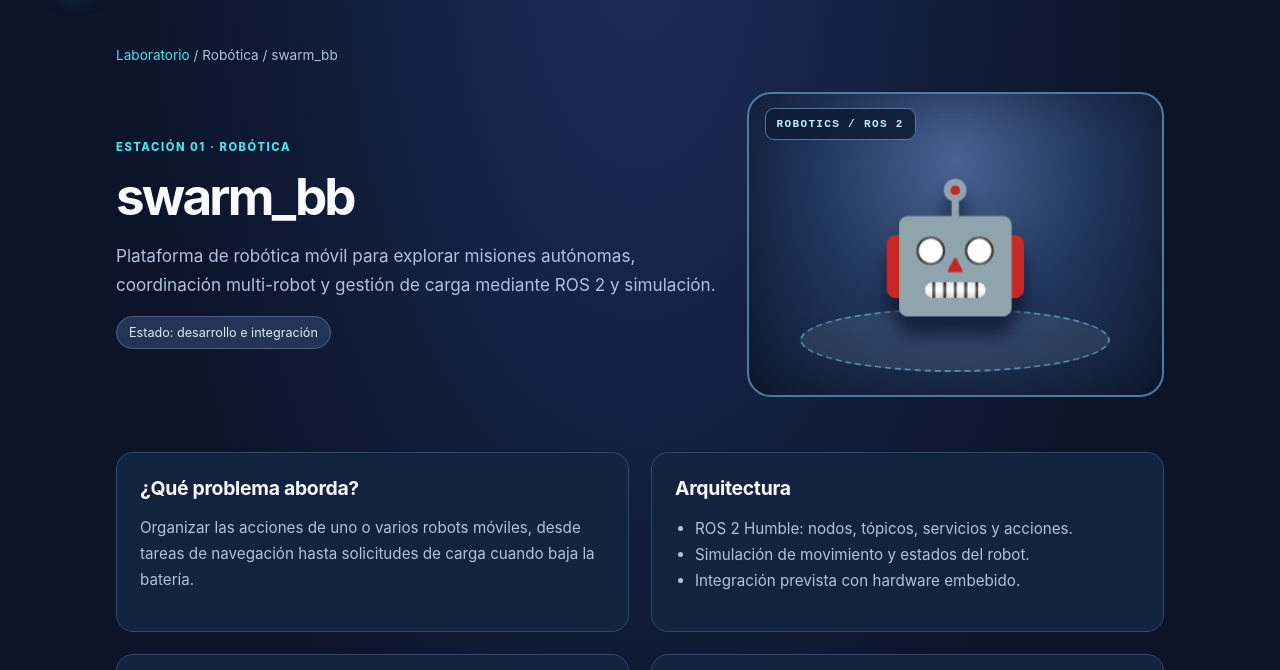
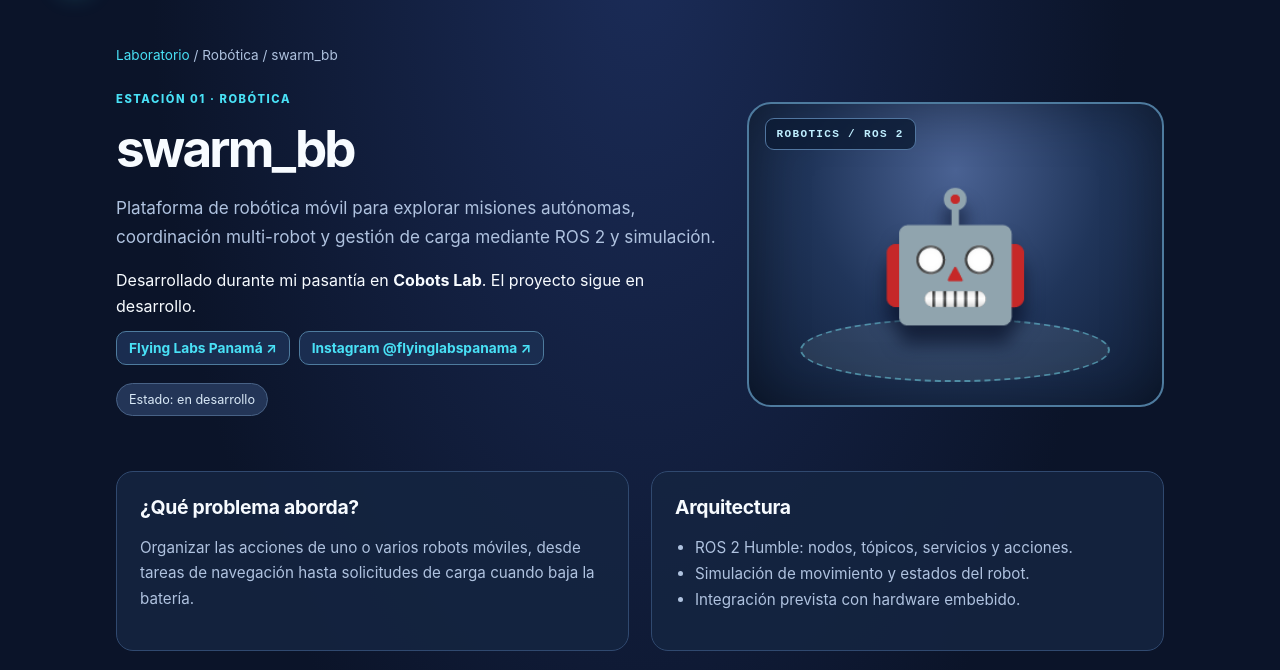
Before and after one commit to lcmj2803/engineering_lab, a plain HTML site: page projects/swarm-bb.html in a window 1280 px wide. Shown: the part 61-731 px from the top of the page. Drawn offline with Linux system fonts and the light colour scheme.

Commit message:
swarm update

```diff
--- a/projects/swarm-bb.html
+++ b/projects/swarm-bb.html
@@ -2,6 +2,6 @@
 <html lang="es"><head><meta charset="utf-8"><meta name="viewport" content="width=device-width, initial-scale=1"><meta name="theme-color" content="#111b39"><title>swarm_bb | Engineering Lab</title><link rel="stylesheet" href="../styles.css"></head><body>
 <header class="site-header"><a class="brand" href="../index.html"><span class="brand-mark">LM</span><span>Engineering <strong>Lab</strong></span></a><nav><a href="../index.html#laboratorio">Laboratorio</a><a href="../index.html#proyectos">Proyectos</a></nav></header>
 <main class="project-main"><div class="breadcrumbs"><a href="../index.html">Laboratorio</a> / Robótica / swarm_bb</div>
-<section class="project-hero"><div><div class="eyebrow">ESTACIÓN 01 · ROBÓTICA</div><h1>swarm_bb</h1><p class="lead">Plataforma de robótica móvil para explorar misiones autónomas, coordinación multi-robot y gestión de carga mediante ROS 2 y simulación.</p><span class="status">Estado: desarrollo e integración</span></div><div class="project-art"><span class="art-tag">ROBOTICS / ROS 2</span><span class="big-emoji" aria-hidden="true">🤖</span></div></section>
+<section class="project-hero"><div><div class="eyebrow">ESTACIÓN 01 · ROBÓTICA</div><h1>swarm_bb</h1><p class="lead">Plataforma de robótica móvil para explorar misiones autónomas, coordinación multi-robot y gestión de carga mediante ROS 2 y simulación.</p><p class="origin">Desarrollado durante mi pasantía en <strong>Cobots Lab</strong>. El proyecto sigue en desarrollo.</p><div class="org-links"><a href="https://flyinglabs.org/panama" target="_blank" rel="noopener">Flying Labs Panamá ↗</a><a href="https://www.instagram.com/flyinglabspanama/" target="_blank" rel="noopener">Instagram @flyinglabspanama ↗</a></div><span class="status">Estado: en desarrollo</span></div><div class="project-art"><span class="art-tag">ROBOTICS / ROS 2</span><span class="big-emoji" aria-hidden="true">🤖</span></div></section>
 <section class="project-content" aria-label="Detalles del proyecto"><div class="info-card"><h2>¿Qué problema aborda?</h2><p>Organizar las acciones de uno o varios robots móviles, desde tareas de navegación hasta solicitudes de carga cuando baja la batería.</p></div><div class="info-card"><h2>Arquitectura</h2><ul><li>ROS 2 Humble: nodos, tópicos, servicios y acciones.</li><li>Simulación de movimiento y estados del robot.</li><li>Integración prevista con hardware embebido.</li></ul></div><div class="info-card"><h2>Qué puedo mostrar</h2><ul><li>Diagrama de nodos de ROS 2.</li><li>Capturas de Gazebo y pruebas.</li><li>Resultados de misiones y gestión de carga.</li></ul></div><div class="info-card"><h2>Próximos pasos</h2><p>Documentar pruebas reproducibles, integrar más de un robot y evaluar coordinación y prevención de colisiones.</p></div><div class="info-card full"><h2>Galería y repositorio</h2><div class="placeholder">📷 Reemplaza este bloque con tus fotografías, un video corto, diagramas y un enlace real al repositorio. No hay enlaces inventados.</div></div></section>
 <a class="back-button" href="../index.html">← Volver al laboratorio</a></main><footer class="footer"><span>Engineering Lab · swarm_bb</span><a href="../index.html#proyectos">Todos los proyectos ↑</a></footer></body></html>
--- a/styles.css
+++ b/styles.css
@@ -51,6 +51,10 @@ h3 { margin: 8px 0; font-size: 1.3rem; }
 .breadcrumbs { color: var(--muted); font-size: .85rem; margin-bottom: 29px; }.breadcrumbs a { color: var(--cyan); text-decoration: none; }
 .project-hero { display: grid; grid-template-columns: 1.18fr .82fr; gap: 30px; align-items: center; }
 .project-hero h1 { margin: 16px 0; }.lead { color: var(--muted); font-size: 1.07rem; line-height: 1.7; }
+.origin { color: var(--ink); font-size: 1rem; line-height: 1.6; margin: 0 0 12px; }
+.org-links { display: flex; flex-wrap: wrap; gap: 9px; margin-bottom: 18px; }
+.org-links a { text-decoration: none; font-size: .86rem; font-weight: 700; color: var(--cyan); padding: 8px 12px; border: 1px solid #4e7b9e; border-radius: 10px; background: #1a2d50; }
+.org-links a:hover { background: #263d67; border-color: var(--cyan); }
 .status { display: inline-block; padding: 8px 12px; border: 1px solid #486286; background: #233557; border-radius: 999px; font-size: .79rem; color: #d9e9f7; }
 .project-art { min-height: 305px; display: grid; place-items: center; border-radius: 24px; border: 2px solid #4e7b9e; position: relative; box-shadow: inset 0 0 60px #0005; overflow: hidden; background: radial-gradient(ellipse at 50% 22%, #4a6293 0, #20355a 50%, #0e1c35 100%); }
 .project-art:before { content: ''; position: absolute; width: 74%; height: 20%; background: #e4f8ff17; border: 2px dashed #77e7f877; border-radius: 50%; bottom: 23px; }
```
